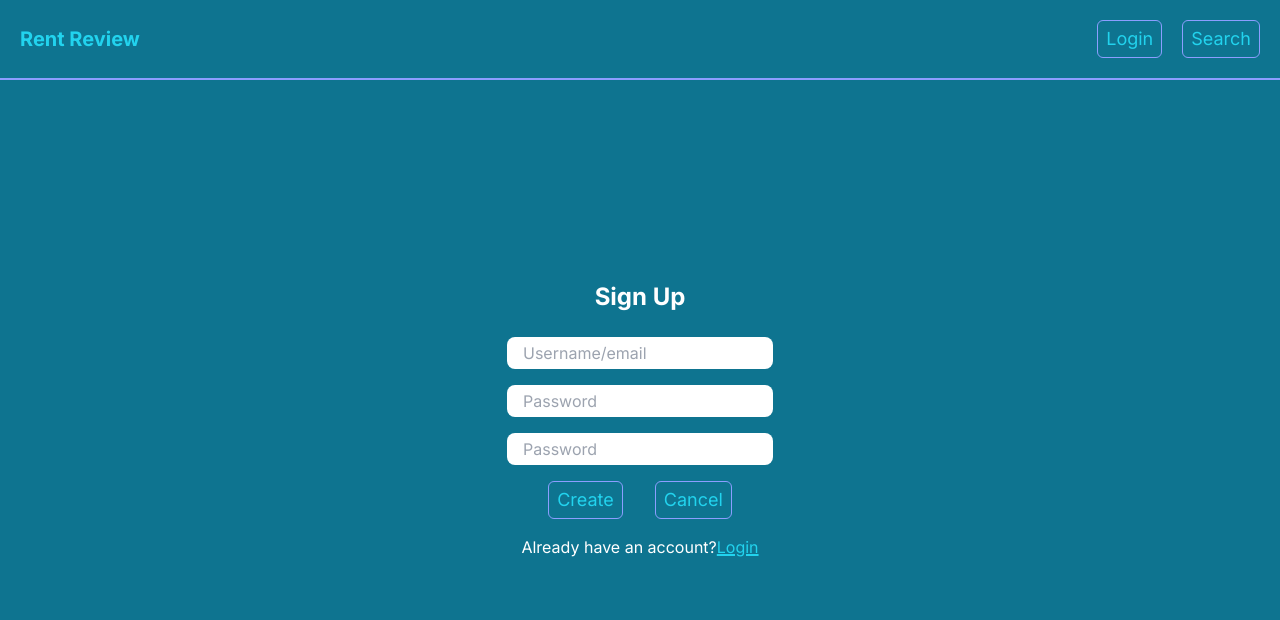
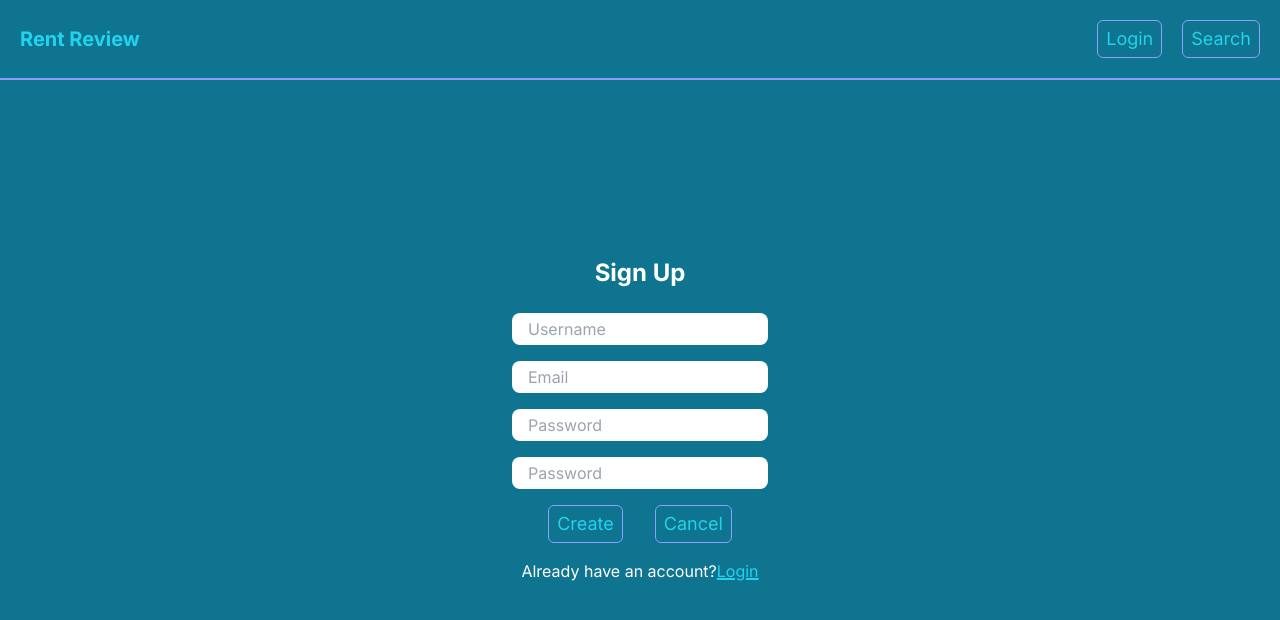
Before and after one commit to CaolanCode/Rent-Review, a Next.js app: page /signup in a window 1280 px wide. Shown: the top 620 px of the page. Built offline with nearby package versions, Linux system fonts and the light colour scheme.

Commit message:
add username input for signup

```diff
--- a/src/app/login/page.js
+++ b/src/app/login/page.js
@@ -4,17 +4,17 @@ import Link from "next/link"
 export default function Login() {
   return (
     <div className="flex items-center justify-center h-[90vh] pb-[5vh]">
-      <form action="" className="flex flex-col gap-4 items-center">
+      <form action="" className="flex flex-col gap-4 items-center w-64">
         <h1 className="text-white font-bold text-2xl pb-2">Login</h1>
         <input
           type="text"
-          placeholder="Username/email"
-          className="px-4 py-1 rounded-lg"
+          placeholder="Email"
+          className="px-4 py-1 rounded-lg w-full"
         />
         <input
           type="password"
           placeholder="Password"
-          className="px-4 py-1 rounded-lg"
+          className="px-4 py-1 rounded-lg w-full"
         />
         <div className="flex items-center gap-8">
           <Button
--- a/src/app/signup/page.js
+++ b/src/app/signup/page.js
@@ -4,22 +4,27 @@ import Link from "next/link"
 export default function SignUp() {
   return (
     <div className="flex items-center justify-center h-[90vh] pb-[5vh]">
-      <form action="" className="flex flex-col gap-4 items-center">
+      <form action="" className="flex flex-col gap-4 items-center w-64">
         <h1 className="text-white font-bold text-2xl pb-2">Sign Up</h1>
         <input
           type="text"
-          placeholder="Username/email"
-          className="px-4 py-1 rounded-lg focus:outline-none"
+          placeholder="Username"
+          className="px-4 py-1 rounded-lg focus:outline-none w-full"
+        />
+        <input
+          type="text"
+          placeholder="Email"
+          className="px-4 py-1 rounded-lg focus:outline-none w-full"
         />
         <input
           type="password"
           placeholder="Password"
-          className="px-4 py-1 rounded-lg focus:outline-none"
+          className="px-4 py-1 rounded-lg focus:outline-none w-full"
         />
         <input
           type="password"
           placeholder="Password"
-          className="px-4 py-1 rounded-lg focus:outline-none"
+          className="px-4 py-1 rounded-lg focus:outline-none w-full"
         />
         <div className="flex items-center gap-8">
           <Button
```
